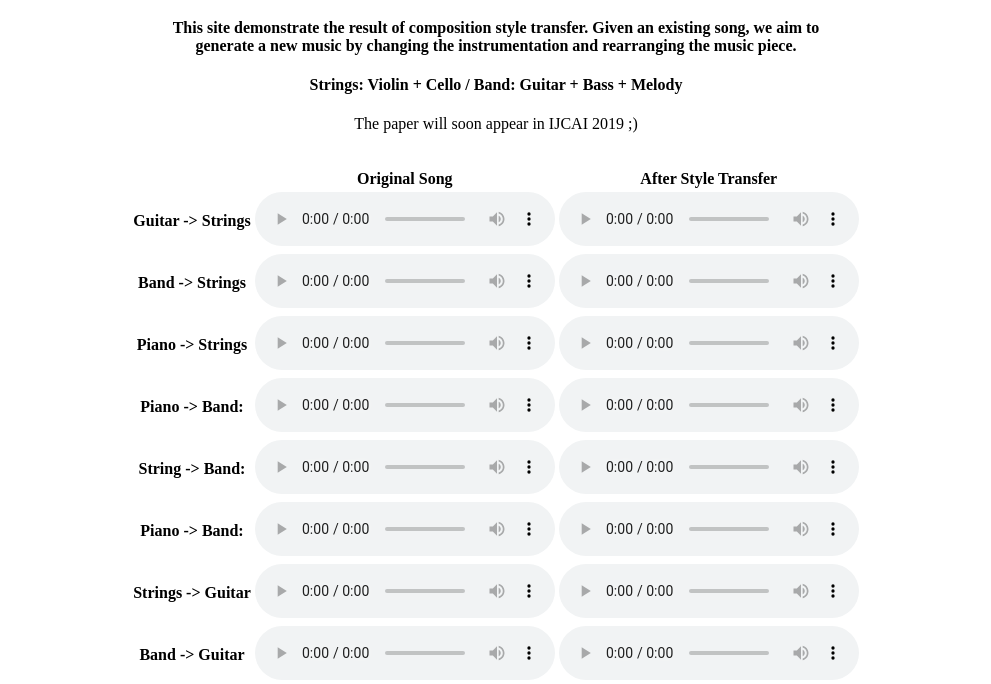
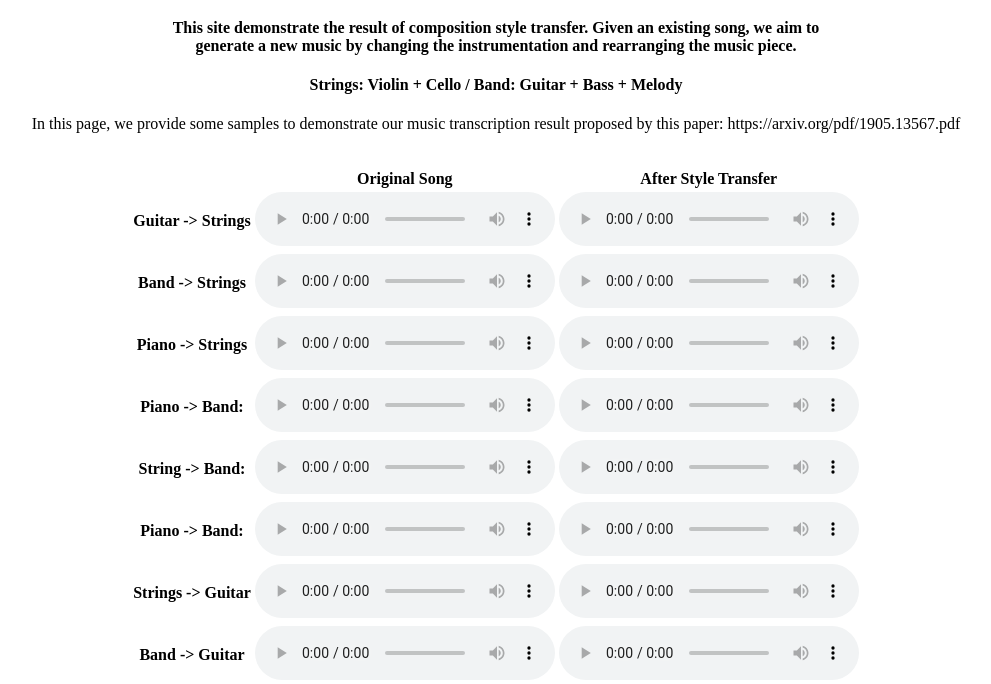
Before and after one commit to biboamy/disentangle_demo, a plain HTML site: page result/index.html in a window 1280 px wide. Shown: the part 61-745 px from the top of the page, without its empty margins (144-1135 px from the left). Drawn offline with Linux system fonts and the light colour scheme.

Commit message:
update caption

```diff
--- a/result/index.html
+++ b/result/index.html
@@ -8,7 +8,7 @@
 	<h4>This site demonstrate the result of composition style transfer. Given an existing song, we aim to </br>
 	    generate a new music by changing the instrumentation and rearranging the music piece.</h4>
 	<h4><b>Strings</b>: Violin + Cello  / <b>Band</b>: Guitar + Bass + Melody</h4>
-	<p>The paper will soon appear in IJCAI 2019 ;) </p>
+	<p>In this page, we provide some samples to demonstrate our music transcription result proposed by this paper: https://arxiv.org/pdf/1905.13567.pdf </p>
 	<br>
 </div>
 <table>
```
